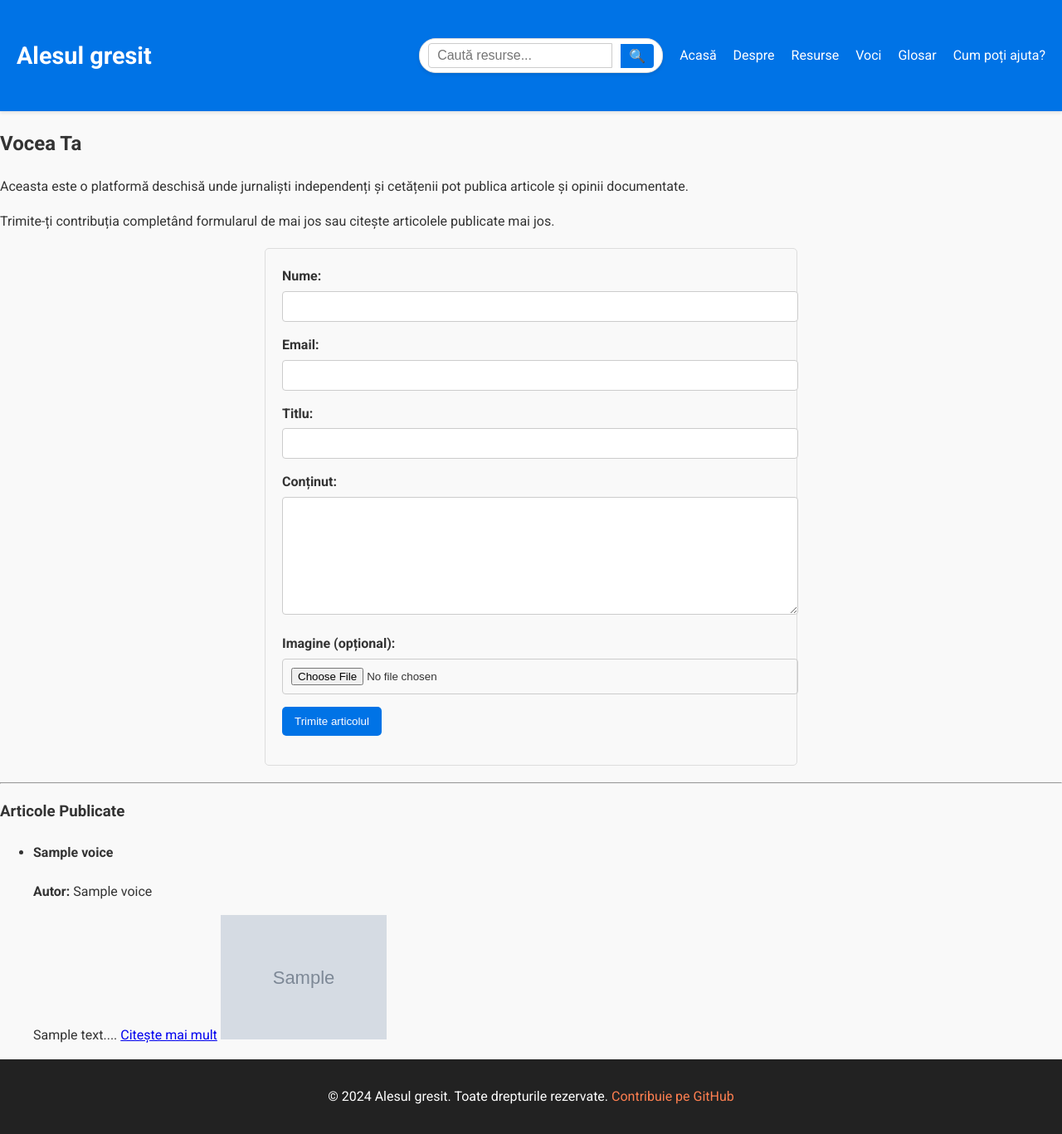
After one commit to dream-catcher-here/alesul-gresit, a Flask app: page /voices in a window 1280 px wide. The commit adds this page. Shown: the whole page at 83% size. Run offline with Flask 3, Linux system fonts and the light colour scheme; grey boxes marked "Sample" are stand-in pictures; a database or web service that is not in the repository returns one stand-in record (values such as "Sample title").

Commit message:
add voices

```diff
--- a/app/routes.py
+++ b/app/routes.py
@@ -4,11 +4,13 @@ from datetime import datetime
 from werkzeug.utils import secure_filename
 import os
 import json
+from flask import send_from_directory
+from bson.objectid import ObjectId
 
 
 main = Blueprint("main", __name__)
 
-UPLOAD_FOLDER = "uploads"
+UPLOAD_FOLDER = "./app/static/uploads"
 ALLOWED_EXTENSIONS = {"png", "jpg", "jpeg", "gif", "pdf", "docx", "txt"}
 
 # Ensure the upload folder exists
@@ -195,3 +197,54 @@ def glossary():
         }
     }
     return render_template("glossary.html", title="Glosar", terms=terms)
+
+@main.route("/voices", methods=["GET", "POST"])
+def voices():
+    if request.method == "POST":
+        # Collect form data and save to MongoDB
+        name = request.form.get("name")
+        email = request.form.get("email")
+        title = request.form.get("title")
+        content = request.form.get("content")
+        file = request.files.get("file")
+
+        # Handle file upload
+        if file and allowed_file(file.filename):
+            filename = secure_filename(file.filename)
+            file.save(os.path.join(UPLOAD_FOLDER, filename))
+            image_url = filename
+        else:
+            image_url = None
+
+        # Insert into MongoDB
+        db["voices"].insert_one({
+            "name": name,
+            "email": email,
+            "title": title,
+            "content": content,
+            "image_url": image_url,
+            "timestamp": datetime.utcnow()
+        })
+
+        # Redirect with a success message
+        return redirect(url_for("main.voices", success=True))
+
+    # Check for success parameter in GET request
+    success = request.args.get("success")
+    articles = list(db["voices"].find().sort("timestamp", -1))
+    return render_template("voices.html", title="Vocea Ta", articles=articles, success=success)
+
+@main.route("/voices/<article_id>")
+def article_detail(article_id):
+    try:
+        article = db["voices"].find_one({"_id": ObjectId(article_id)})
+        if not article:
+            return "Articolul nu a fost găsit.", 404
+    except Exception as e:
+        return f"Eroare: {str(e)}", 400
+    return render_template("article_detail.html", title=article["title"], article=article)
+
+
+@main.route("/uploads/<filename>")
+def uploaded_file(filename):
+    return send_from_directory(UPLOAD_FOLDER, filename)
--- a/app/templates/base.html
+++ b/app/templates/base.html
@@ -24,6 +24,7 @@
                         <li><a href="/">Acasă</a></li>
                         <li><a href="/about">Despre</a></li>
                         <li><a href="/resources">Resurse</a></li>
+                        <li><a href="/voices">Voci</a></li>
                         <li><a href="/glossary">Glosar</a></li>
                         <li><a href="/help">Cum poți ajuta?</a></li>
                     </ul>
--- a/app/templates/help.html
+++ b/app/templates/help.html
@@ -5,7 +5,9 @@
     <div class="container">
         <h2>Cum poți ajuta?</h2>
         <p>Acest proiect are scopul de a informa cetățenii și de a centraliza resurse documentate. Dacă ai resurse relevante (articole, clipuri video, fotografii, arhive, documente), poți contribui completând formularul de mai jos.</p>
-        <p>Daca doresti sa publici un articol pe platforma noastra, scrie-ne la info@alesul-gresit.com.</p>
+        <p>Daca doresti sa publici un articol pe platforma noastra, vizitează pagina
+            <a href="/voices" target="_blank">Voci</a>.
+        </p>
         <p>Pentru detalii tehnice și contribuții la codul sursă, vizitează repository-ul nostru pe
             <a href="https://github.com/dream-catcher-here/alesul-gresit" target="_blank">GitHub</a>.
         </p>
--- a/app/templates/index.html
+++ b/app/templates/index.html
@@ -7,6 +7,7 @@
         <p>Descoperă faptele și adevărul. Informează-te înainte de a vota.</p>
         <a href="/about" class="btn">Despre candidat</a>
         <a href="/resources" class="btn">Resurse</a>
+        <a href="/voices" class="btn">Voci</a>
         <a href="/glossary" class="btn">Glosar</a>
         <a href="/help" class="btn">Cum poți ajuta?</a>
     </div>
--- /dev/null
+++ b/app/templates/voices.html
@@ -0,0 +1,61 @@
+{% extends "base.html" %}
+
+{% block content %}
+<section>
+    <div class="container">
+        <h2>Vocea Ta</h2>
+        <p>Aceasta este o platformă deschisă unde jurnaliști independenți și cetățenii pot publica articole și opinii documentate.</p>
+        <p>Trimite-ți contribuția completând formularul de mai jos sau citește articolele publicate mai jos.</p>
+
+        {% if success %}
+        <div class="success-message">
+            <p style="color: green;"> Mulțumim! Articolul tău a fost trimis cu succes și va fi revizuit înainte de publicare.</p>
+        </div>
+        {% endif %}
+
+        <!-- Article Submission Form -->
+        <form method="POST" action="{{ url_for('main.voices') }}" enctype="multipart/form-data">
+            <div>
+                <label for="name">Nume:</label>
+                <input type="text" id="name" name="name" required>
+            </div>
+            <div>
+                <label for="email">Email:</label>
+                <input type="email" id="email" name="email" required>
+            </div>
+            <div>
+                <label for="title">Titlu:</label>
+                <input type="text" id="title" name="title" required>
+            </div>
+            <div>
+                <label for="content">Conținut:</label>
+                <textarea id="content" name="content" rows="8" required></textarea>
+            </div>
+            <div>
+                <label for="file">Imagine (opțional):</label>
+                <input type="file" id="file" name="file">
+            </div>
+            <div>
+                <button type="submit">Trimite articolul</button>
+            </div>
+        </form>
+
+        <hr>
+
+        <!-- Published Articles -->
+        <h3>Articole Publicate</h3>
+        <ul>
+            {% for article in articles %}
+            <li>
+                <h4>{{ article.title }}</h4>
+                <p><strong>Autor:</strong> {{ article.name }}</p>
+                <p>{{ article.content[:200] }}... <a href="{{ url_for('main.article_detail', article_id=article['_id']) }}">Citește mai mult</a>
+                {% if article.image_url %}
+                <img src="{{ url_for('main.uploaded_file', filename=article.image_url) }}" alt="{{ article.title }}" width="200">
+                {% endif %}
+            </li>
+            {% endfor %}
+        </ul>
+    </div>
+</section>
+{% endblock %}
```
Also changed, not shown: app/templates/article_detail.html (added, +15 -0 lines), app/static/uploads/test.jpg (renamed from uploads/test.jpg).
